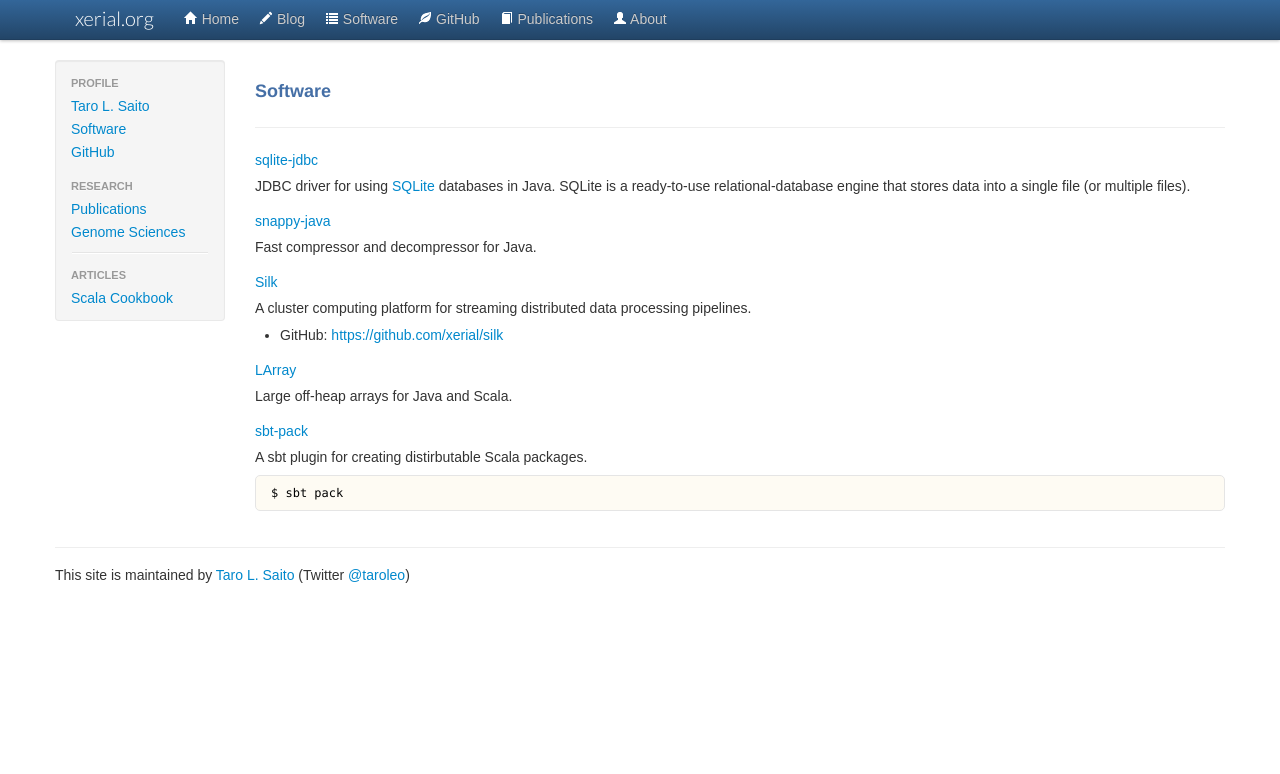
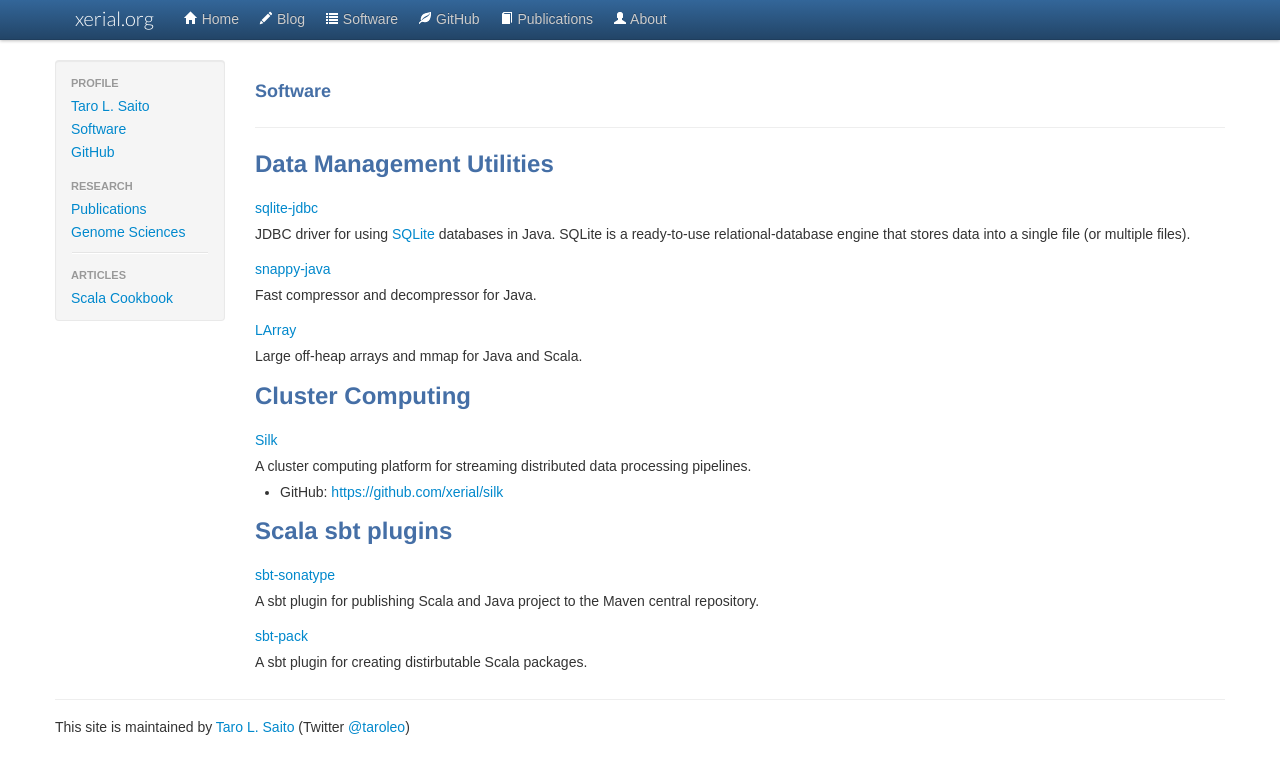
Before and after one commit to xerial/xerial.github.com, a Jekyll site: the page built from software.md, in a window 1280 px wide. Shown: the top 774 px of the page. Built offline with Jekyll 4.4.1, drawn with Linux system fonts in a browser that asks for light colours; Markdown is read by kramdown in place of the engine named in the settings.

Commit message:
update software list

```diff
--- a/software.md
+++ b/software.md
@@ -3,6 +3,8 @@ layout: page
 title: Software
 category : software
 ---
+
+## Data Management Utilities
 
 ### [sqlite-jdbc](https://bitbucket.org/xerial/sqlite-jdbc)
 JDBC driver for using [SQLite](http://sqlite.org) databases in Java. SQLite is a ready-to-use relational-database engine that stores data into a single file (or multiple files).
@@ -10,16 +12,20 @@ JDBC driver for using [SQLite](http://sqlite.org) databases in Java. SQLite is a
 ### [snappy-java](https://github.com/xerial/snappy-java)
 Fast compressor and decompressor for Java.
 
+### [LArray](https://github.com/xerial/larray)
+Large off-heap arrays and mmap for Java and Scala.
+
+## Cluster Computing
+
 ### [Silk](http://xerial.org/silk)
 A cluster computing platform for streaming distributed data processing pipelines.
 
 * GitHub: <https://github.com/xerial/silk>
 
-### [LArray](https://github.com/xerial/larray)
-Large off-heap arrays for Java and Scala.
+## Scala sbt plugins
+
+### [sbt-sonatype](https://github.com/xerial/sbt-sonatype)
+A sbt plugin for publishing Scala and Java project to the Maven central repository.
 
 ### [sbt-pack](https://github.com/xerial/sbt-pack)
 A sbt plugin for creating distirbutable Scala packages.
-
-
-    $ sbt pack
```
